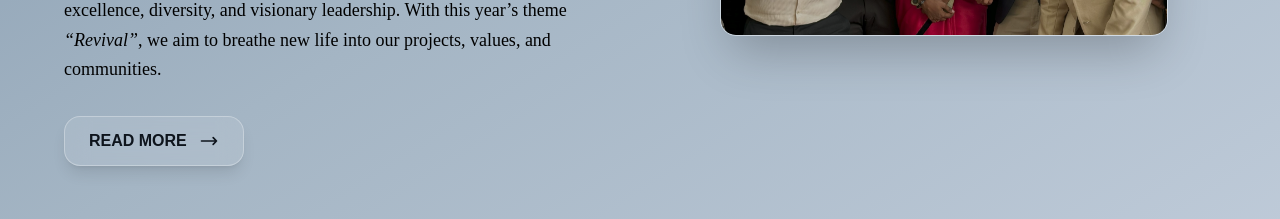
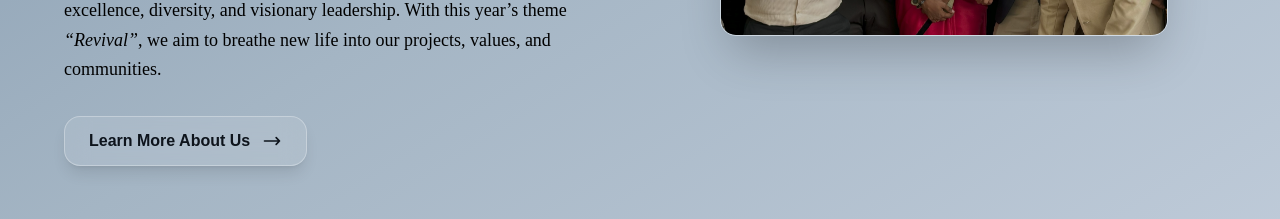
Before and after one commit to SudharsanSaravanan/Rotaract-Cosmopolitan, a Next.js app: page / in a window 1280 px wide. Shown: the part 1500-1719 px from the top of the page. Built offline with nearby package versions, Linux system fonts and the light colour scheme.

Commit message:
descriptive button

```diff
--- a/components/ui/AboutUs.jsx
+++ b/components/ui/AboutUs.jsx
@@ -63,7 +63,7 @@ const AboutSection = () => {
             <div>
               <Link
                 href="/about"
-                aria-label="Read more about the Rotaract Club of Coimbatore Cosmopolitan"
+                aria-label="Learn more about the Rotaract Club of Coimbatore Cosmopolitan"
                 className="inline-flex items-center px-6 py-3 rounded-2xl shadow-lg border border-white/30
                 bg-white/10 hover:bg-white/20 backdrop-blur-md
                 transition-all duration-300"
@@ -72,7 +72,7 @@ const AboutSection = () => {
                   className="font-semibold mr-3 text-sm md:text-base"
                   style={{ fontFamily: "var(--font-aldrich)", color: "#0E141C" }}
                 >
-                  READ MORE
+                  Learn More About Us
                 </span>
                 <svg
                   className="w-5 h-5"
```
